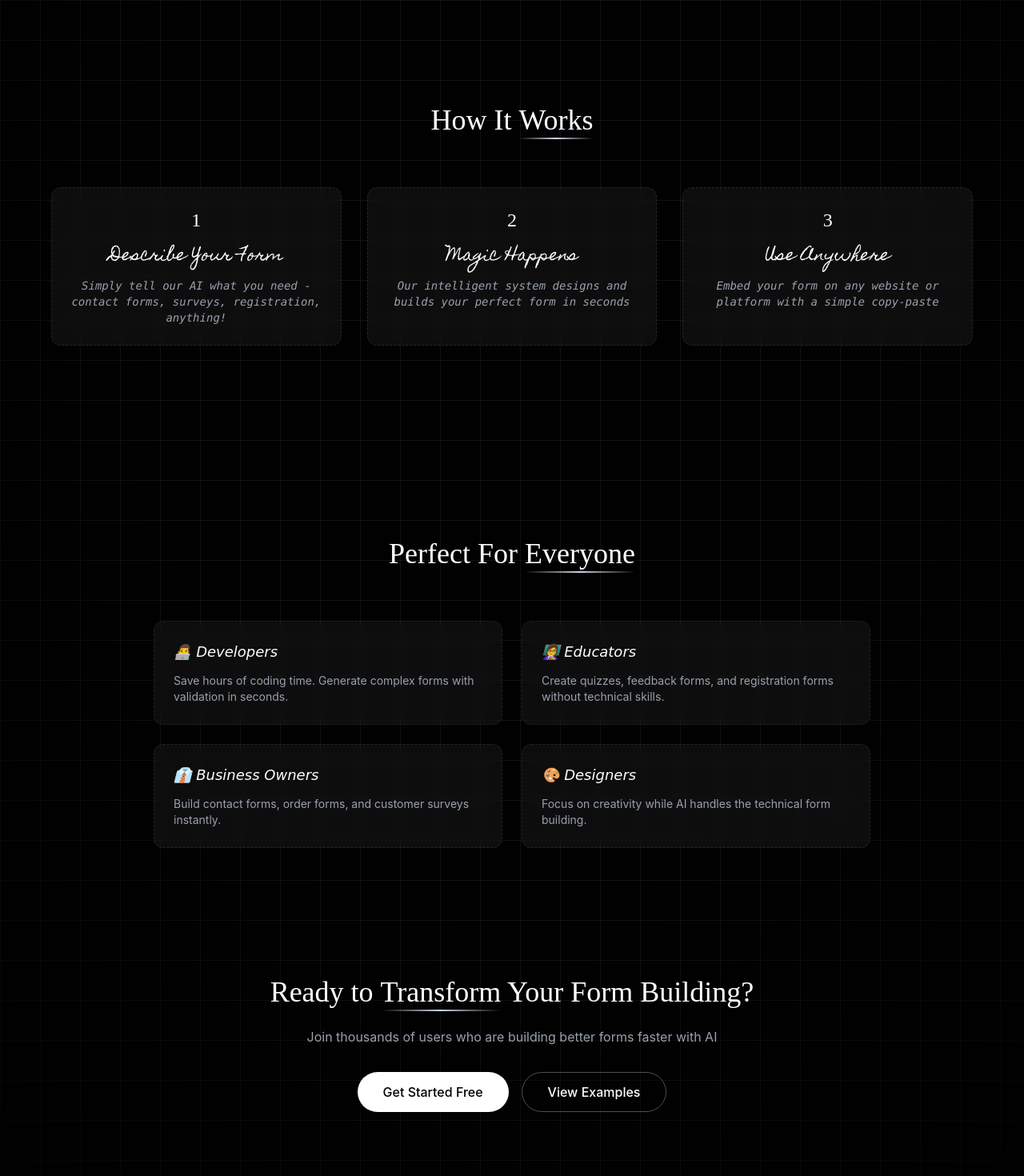
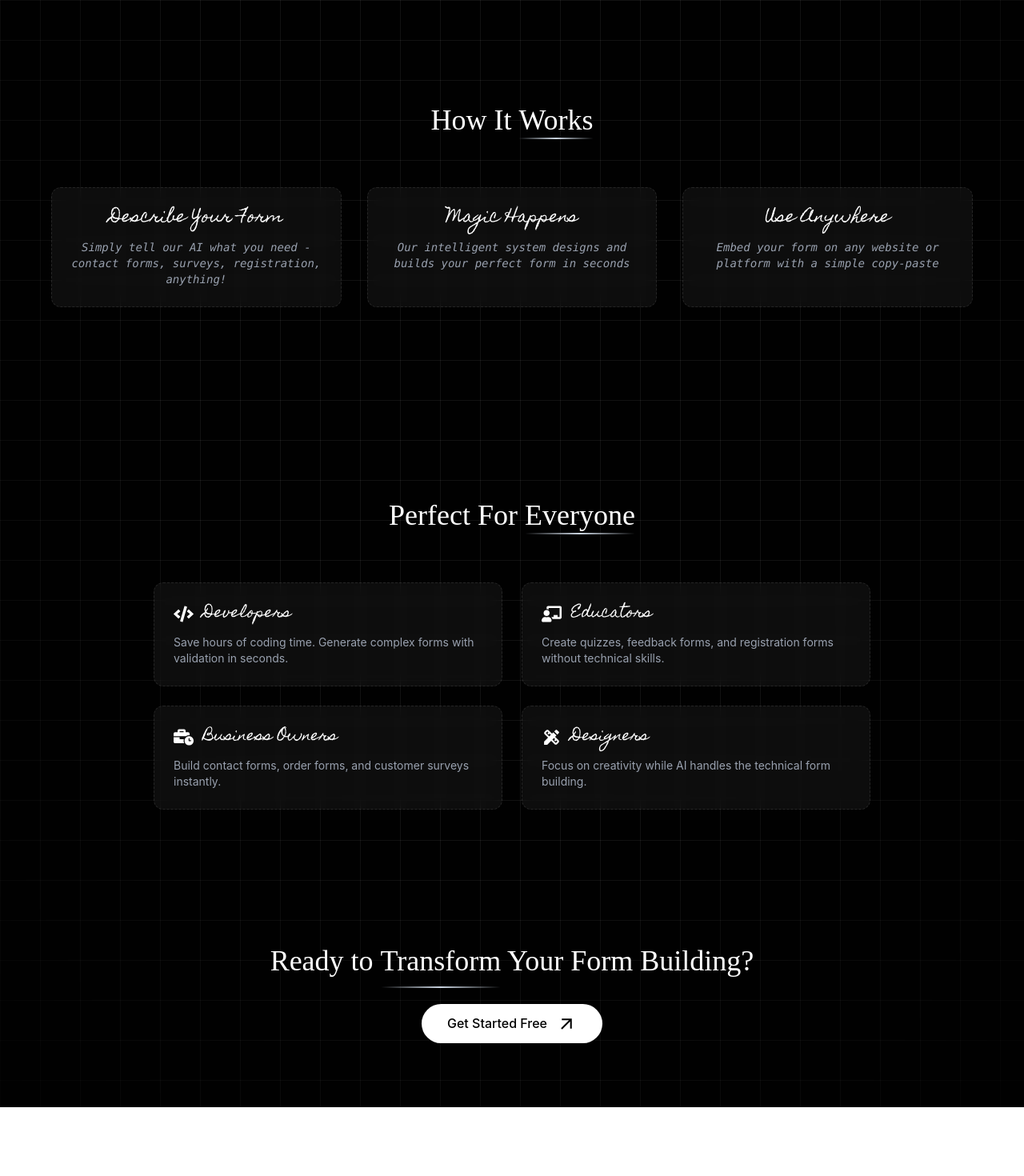
Before and after one commit to bhavishya-khunger/ai-form-gen, a React (Vite) app: page / in a window 1280 px wide. Shown: the part 750-2220 px from the top of the page at 80% size. After the commit the page ends 2134 px from the top, so only its background shows below. Built offline with nearby package versions, Linux system fonts and the light colour scheme; no server answers; a web font is replaced by a local one.

Commit message:
UI change-1

```diff
--- a/src/pages/Landing/LandingPage.jsx
+++ b/src/pages/Landing/LandingPage.jsx
@@ -1,10 +1,12 @@
-import { MdArrowOutward } from "react-icons/md";
+import { MdArrowOutward, MdDesignServices, MdDeveloperMode } from "react-icons/md";
+import { FaBusinessTime, FaChalkboardTeacher, FaCode } from "react-icons/fa";
 import { IoIosArrowDroprightCircle } from "react-icons/io";
 import './landing.css'; // Make sure this is imported
 import Navbar from "./Navbar";
 import { BsStars } from "react-icons/bs";
 // --- MOTION: --- Step 1: Import motion
 import { motion } from "framer-motion";
+import { Link } from 'react-router-dom'
 
 // --- MOTION: --- Step 2: Define our animation variants
 const sectionVariants = {
@@ -80,14 +82,14 @@ function LandingPage() {
 
           {/* CTA Button */}
           <div className="flex animate-[fade-in_1.2s_ease-out_0.4s] gap-5"> {/* Added 0.4s delay */}
-            <button className="mt-8 flex gap-2 items-center px-4 py-2 rounded-xl text-white font-medium cursor-pointer border border-white/40 backdrop-blur-sm bg-gradient-to-bl from-indigo-900 to-black bg-[length:200%_200%] transition-all duration-500 ease-in-out hover:bg-[position:100%_0%] hover:scale-105">
+            <Link to={'/dashboard'} className="mt-8 flex gap-2 items-center px-4 py-2 rounded-xl text-white font-medium cursor-pointer border border-white/40 backdrop-blur-sm bg-gradient-to-bl from-indigo-900 to-black bg-[length:200%_200%] transition-all duration-500 ease-in-out hover:bg-[position:100%_0%] hover:scale-105">
               Try Out
               <IoIosArrowDroprightCircle size={20} />
-            </button>
+            </Link>
 
-            <button className="mt-8 flex gap-2 items-center px-4 py-2 rounded-xl text-white font-medium cursor-pointer border border-white/40 backdrop-blur-sm transition-all duration-500 ease-in-out hover:bg-[position:100%_0%] hover:scale-105">
+            <Link to={'#'} className="mt-8 flex gap-2 items-center px-4 py-2 rounded-xl text-white font-medium cursor-pointer border border-white/40 backdrop-blur-sm transition-all duration-500 ease-in-out hover:bg-[position:100%_0%] hover:scale-105">
               <MdArrowOutward size={20} /> Get in Touch
-            </button>
+            </Link>
           </div>
 
         </div>
@@ -113,7 +115,7 @@ function LandingPage() {
             >
               {/* --- MOTION: --- Converted card <div>s to <motion.div>s */}
               <motion.div className="feature-card p-6 text-center" variants={cardVariants}>
-                <div className="text-2xl mb-4 blackboard-text">1</div>
+                {/* <div className="text-2xl mb-4 blackboard-text">1</div> */}
                 <h3 className="text-xl homemade-apple-regular mb-3 ">Describe Your Form</h3>
                 <p className="text-gray-400 italic font-mono text-sm">
                   Simply tell our AI what you need - contact forms, surveys, registration, anything!
@@ -121,7 +123,7 @@ function LandingPage() {
               </motion.div>
 
               <motion.div className="feature-card p-6 text-center" variants={cardVariants}>
-                <div className="text-2xl mb-4 blackboard-text">2</div>
+                {/* <div className="text-2xl mb-4 blackboard-text">2</div> */}
                 <h3 className="text-xl homemade-apple-regular mb-3">Magic Happens</h3>
                 <p className="text-gray-400 italic font-mono text-sm">
                   Our intelligent system designs and builds your perfect form in seconds
@@ -129,7 +131,7 @@ function LandingPage() {
               </motion.div>
 
               <motion.div className="feature-card p-6 text-center" variants={cardVariants}>
-                <div className="text-2xl mb-4 blackboard-text">3</div>
+                {/* <div className="text-2xl mb-4 blackboard-text">3</div> */}
                 <h3 className="text-xl homemade-apple-regular mb-3">Use Anywhere</h3>
                 <p className="text-gray-400 italic font-mono text-sm">
                   Embed your form on any website or platform with a simple copy-paste
@@ -159,28 +161,28 @@ function LandingPage() {
             >
               {/* --- MOTION: --- Converted card <div>s to <motion.div>s */}
               <motion.div className="feature-card p-6" variants={cardVariants}>
-                <h3 className="text-lg blackboard-text mb-3 handwritten">👨‍💻 Developers</h3>
+                <h3 className="text-lg flex items-center gap-3 homemade-apple-regular mb-3"><FaCode size={25} /> Developers</h3>
                 <p className="text-gray-400 text-sm">
                   Save hours of coding time. Generate complex forms with validation in seconds.
                 </p>
               </motion.div>
 
               <motion.div className="feature-card p-6" variants={cardVariants}>
-                <h3 className="text-lg blackboard-text mb-3 handwritten">👩‍🏫 Educators</h3>
+                <h3 className="text-lg flex items-center gap-3 homemade-apple-regular mb-3"><FaChalkboardTeacher size={25} /> Educators</h3>
                 <p className="text-gray-400 text-sm">
                   Create quizzes, feedback forms, and registration forms without technical skills.
                 </p>
               </motion.div>
 
               <motion.div className="feature-card p-6" variants={cardVariants}>
-                <h3 className="text-lg blackboard-text mb-3 handwritten">👔 Business Owners</h3>
+                <h3 className="text-lg flex items-center gap-3 homemade-apple-regular mb-3"><FaBusinessTime size={25} /> Business Owners</h3>
                 <p className="text-gray-400 text-sm">
                   Build contact forms, order forms, and customer surveys instantly.
                 </p>
               </motion.div>
 
               <motion.div className="feature-card p-6" variants={cardVariants}>
-                <h3 className="text-lg blackboard-text mb-3 handwritten">🎨 Designers</h3>
+                <h3 className="text-lg flex items-center gap-3 homemade-apple-regular mb-3"><MdDesignServices size={25} /> Designers</h3>
                 <p className="text-gray-400 text-sm">
                   Focus on creativity while AI handles the technical form building.
                 </p>
@@ -198,19 +200,13 @@ function LandingPage() {
           variants={sectionVariants}
         >
           <div className="max-w-2xl mx-auto text-center">
-            <h2 className="text-3xl md:text-4xl blackboard-text mb-6">
+            <h2 className="text-3xl md:text-4xl blackboard-text leading-relaxed mb-6">
               Ready to <span className="chalk-underline">Transform</span> Your Form Building?
             </h2>
-            <p className="text-gray-400 mb-8">
-              Join thousands of users who are building better forms faster with AI
-            </p>
             <div className="flex flex-col sm:flex-row gap-4 justify-center">
-              <button className="bg-white text-black hover:bg-gray-200 rounded-full px-8 py-3 font-medium transition-all duration-300 hover:scale-105">
-                Get Started Free
-              </button>
-              <button className="border border-white/30 hover:border-white/50 rounded-full px-8 py-3 font-medium transition-all duration-300 hover:scale-105">
-                View Examples
-              </button>
+              <Link to={'/dashboard'} className="bg-white flex items-center gap-3 text-black hover:bg-gray-200 rounded-full px-8 py-3 font-medium transition-all duration-300 hover:scale-105 cursor-pointer">
+                Get Started Free <MdArrowOutward size={25} />
+              </Link>
             </div>
           </div>
         </motion.div>
--- a/src/pages/Landing/Navbar.jsx
+++ b/src/pages/Landing/Navbar.jsx
@@ -1,11 +1,12 @@
 import React from 'react';
 import { IoIosArrowDroprightCircle } from "react-icons/io";
 import './landing.css'; // Make sure to import the CSS
+import { Link } from 'react-router-dom';
 
 function Navbar() {
   return (
     <nav className="fixed top-0 left-0 right-0 z-50 p-4 animate-[fade-in_0.8s_ease-out]">
-      <div className="container mx-auto max-w-4xl flex justify-between items-center px-6 py-3 border border-white/20 bg-black/30 backdrop-blur-lg rounded-full shadow-lg shadow-white/5">
+      <div className="container mx-auto max-w-xl flex justify-between items-center px-6 py-3 border border-white/20 bg-black/30 backdrop-blur-lg rounded-full shadow-lg shadow-white/5">
 
         {/* Logo / Brand Name */}
         <a href="/" className="text-white homemade-apple-regular font-medium flex items-center gap-2">
@@ -27,14 +28,14 @@ function Navbar() {
         </div>
 
         {/* CTA Button */}
-        <button className="flex gap-2 items-center px-4 py-2 rounded-full text-white text-sm font-medium
+        <Link to={'/login'} className="flex gap-2 items-center px-4 py-2 rounded-full text-white text-sm font-medium
                          cursor-pointer border border-white/40 backdrop-blur-sm
                          bg-gradient-to-bl from-indigo-900 to-black
                          bg-[length:200%_200%] transition-all duration-500 ease-in-out
                          hover:bg-[position:100%_0%] hover:scale-105">
           Login
           <IoIosArrowDroprightCircle size={18} />
-        </button>
+        </Link>
       </div>
     </nav>
   );
```
